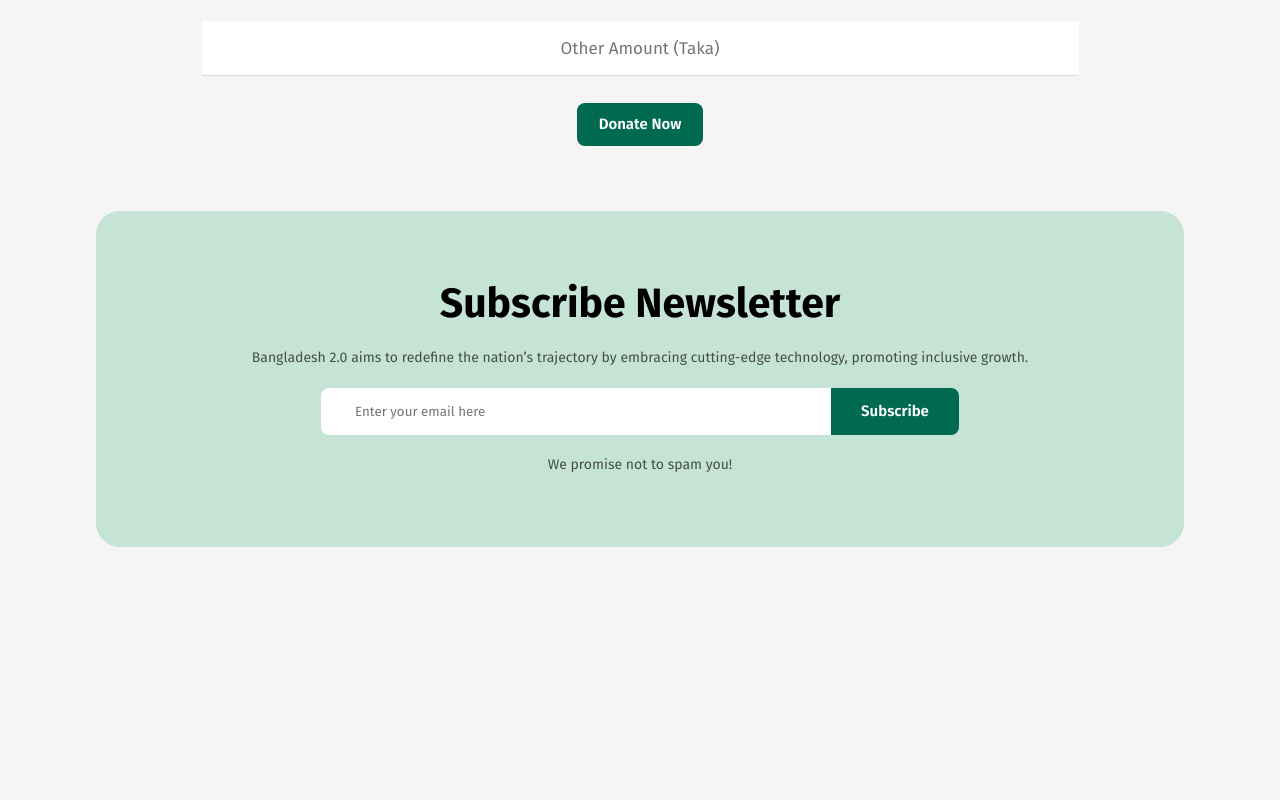
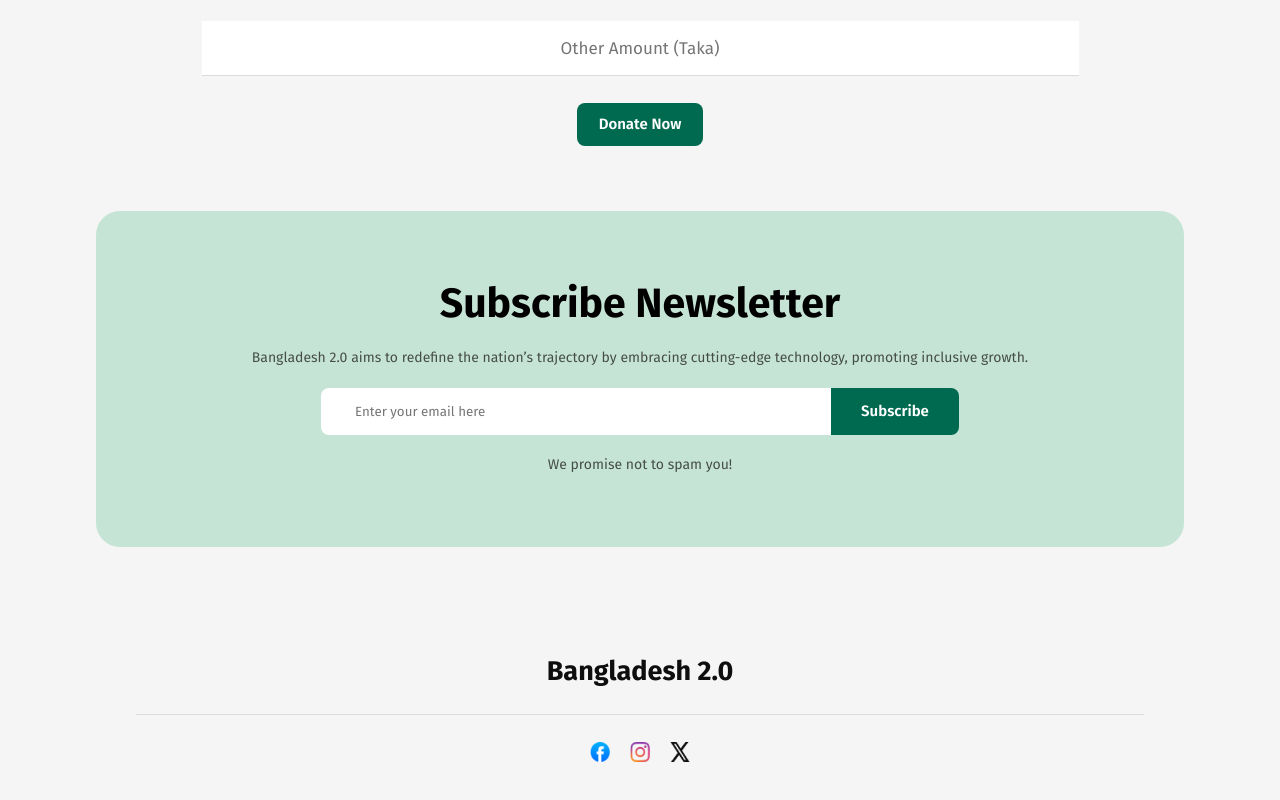
Before and after one commit to YI-Rifat/assignment-1, a plain HTML site: page index.html in a window 1280 px wide. Shown: the part 3753-4553 px from the top of the page. Before the commit the page ends 4365 px from the top, so only its background shows below. Drawn offline with Linux system fonts and the light colour scheme.

Commit message:
footer section done

```diff
--- a/Styles/style.css
+++ b/Styles/style.css
@@ -4,6 +4,8 @@
     box-sizing: border-box;
     font-family: Fira Sans;
     cursor: default;
+    scrollbar-width: none;
+    scroll-behavior: smooth;
 }
 /* -------------------------------- */
 /* Reusable Components */
@@ -30,7 +32,6 @@
     justify-content: center;
     align-items: center;
 }
-
 section{
     margin-bottom: 65px;
     width: 100%;
@@ -48,6 +49,9 @@
 ul, li{
     text-decoration: none;
     list-style: none;
+}
+input{
+    cursor: text;
 }
 .btn{
     transition: 300ms ease-in-out;
@@ -614,6 +618,42 @@
     letter-spacing: 1px;
     font-weight: 800;
     box-shadow: inset 0 0 5px #000;
+}
 
+/* -------------------------------- */
+/*  Footer Section */
+/* -------------------------------- */
 
+footer{
+    display: flex;
+    flex-direction: column;
+    align-items: center;
+    justify-content: space-between;
+    padding: 43px 136px;
+    height: 192px;
 }
+footer h3{
+    padding-bottom: 27px;
+    width: 100%;
+    text-align: center;
+    border-bottom: 1px solid rgba(14, 14, 14, 0.1);
+    color: rgb(14, 14, 14);
+    font-size: 27px;
+    font-weight: 700;
+    line-height: 32px;
+}
+footer ul{
+    display: flex;
+    gap: 20px;
+    padding-top: 27px;
+}
+footer ul img{
+    width: 20px;
+    height: 20px;
+    cursor: pointer;
+    transition: 300ms ease-in-out;
+}
+footer ul img:hover{
+    width: 30px;
+    height: 30px;
+}
--- a/index.html
+++ b/index.html
@@ -239,7 +239,12 @@
         </div>
     </main>
     <footer>
-
+        <h3>Bangladesh 2.0</h3>
+        <ul>
+            <li><a target="_blank" href="https://www.facebook.com/"><img src="assets/facebook.png" alt=""></a></li>
+            <li><a target="_blank" href="https://www.instagram.com/"><img src="assets/instagram.png" alt=""></a></li>
+            <li><a target="_blank" href="https://x.com/?mx=2"><img src="assets/x.png" alt=""></a></li>
+        </ul>
     </footer>
 </body>
 </html>
```
